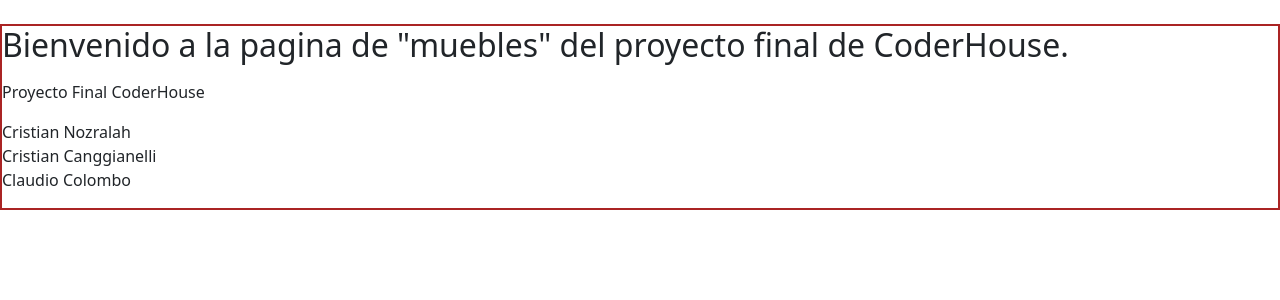
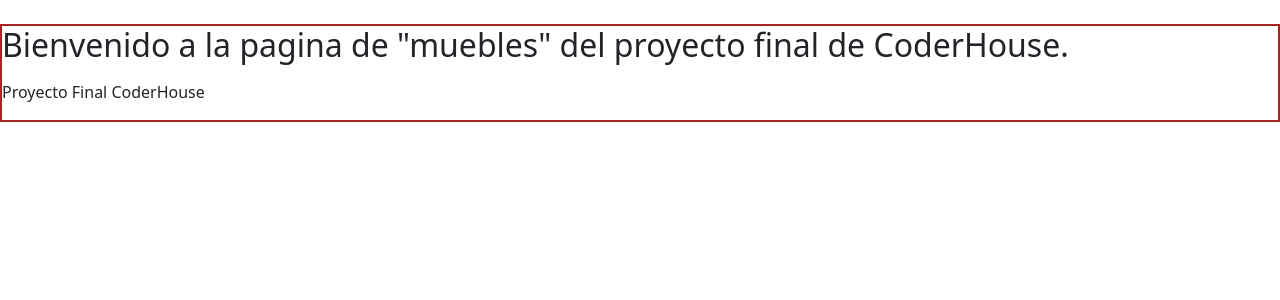
Before and after one commit to cnoz/muebles, a Django app: page /productos/logout/ in a window 1280 px wide. Shown: the part 56-356 px from the top of the page. Run offline with Django 4.2, Linux system fonts and the light colour scheme; some libraries are stand-ins or nearby versions.

Commit message:
modificacion re index

```diff
--- a/muebles/template/home.html
+++ b/muebles/template/home.html
@@ -40,11 +40,7 @@
       <h2>Bienvenido a la pagina de "muebles" del proyecto final de CoderHouse.</h2>
           <p>
             <p>Proyecto Final CoderHouse </p>
-            <p>
-              Cristian Nozralah <br>
-              Cristian Canggianelli <br>
-              Claudio Colombo
-            </p>
+
 
           </p>
 
--- a/productos/template/index.html
+++ b/productos/template/index.html
@@ -56,6 +56,7 @@
         {% block contenido %}
 
             <p>Proyecto Final CoderHouse </p>
+
             <p>
               Cristian Nozralah <br>
               Cristian Canggianelli <br>
```
Also changed, not shown: db.sqlite3, readme.txt.
